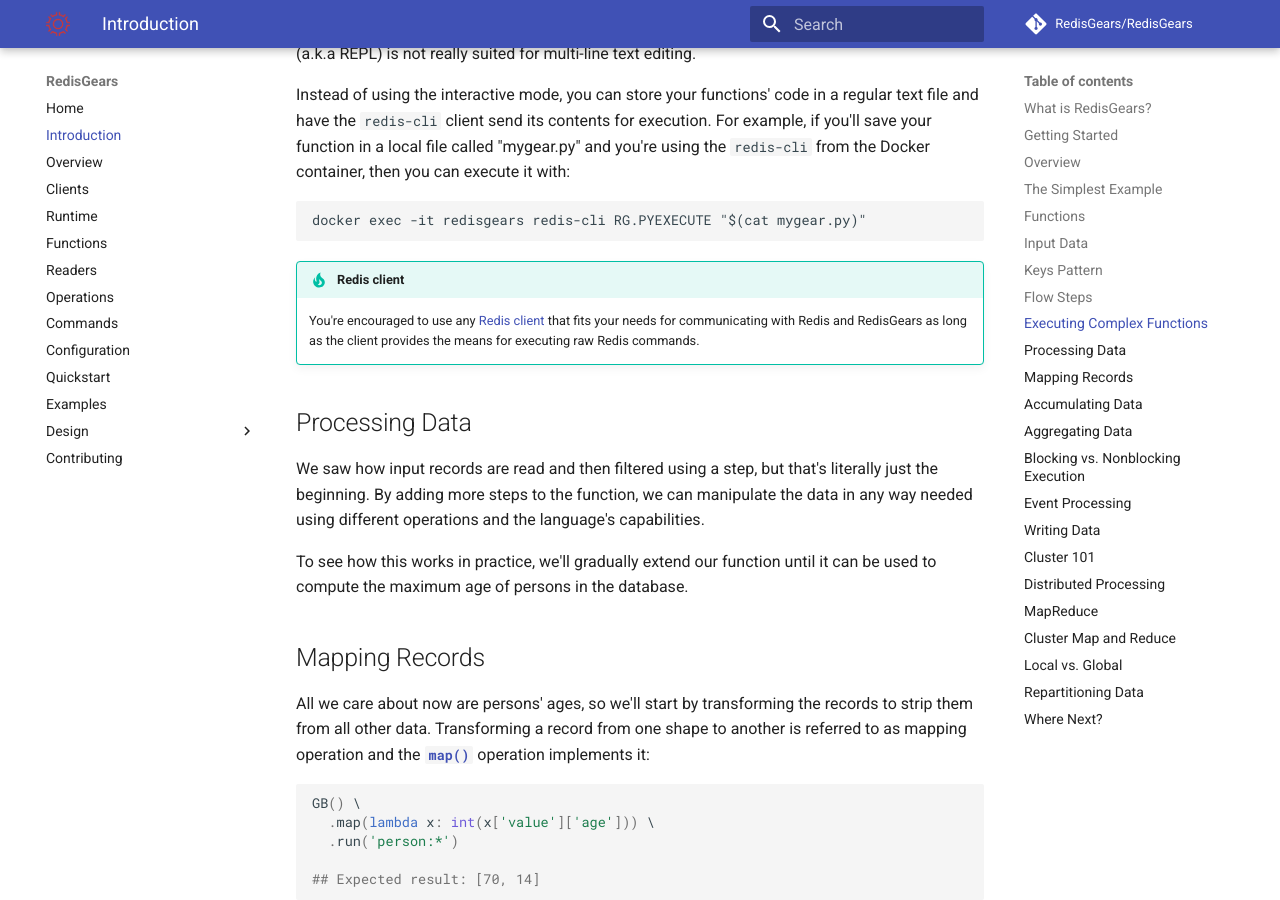
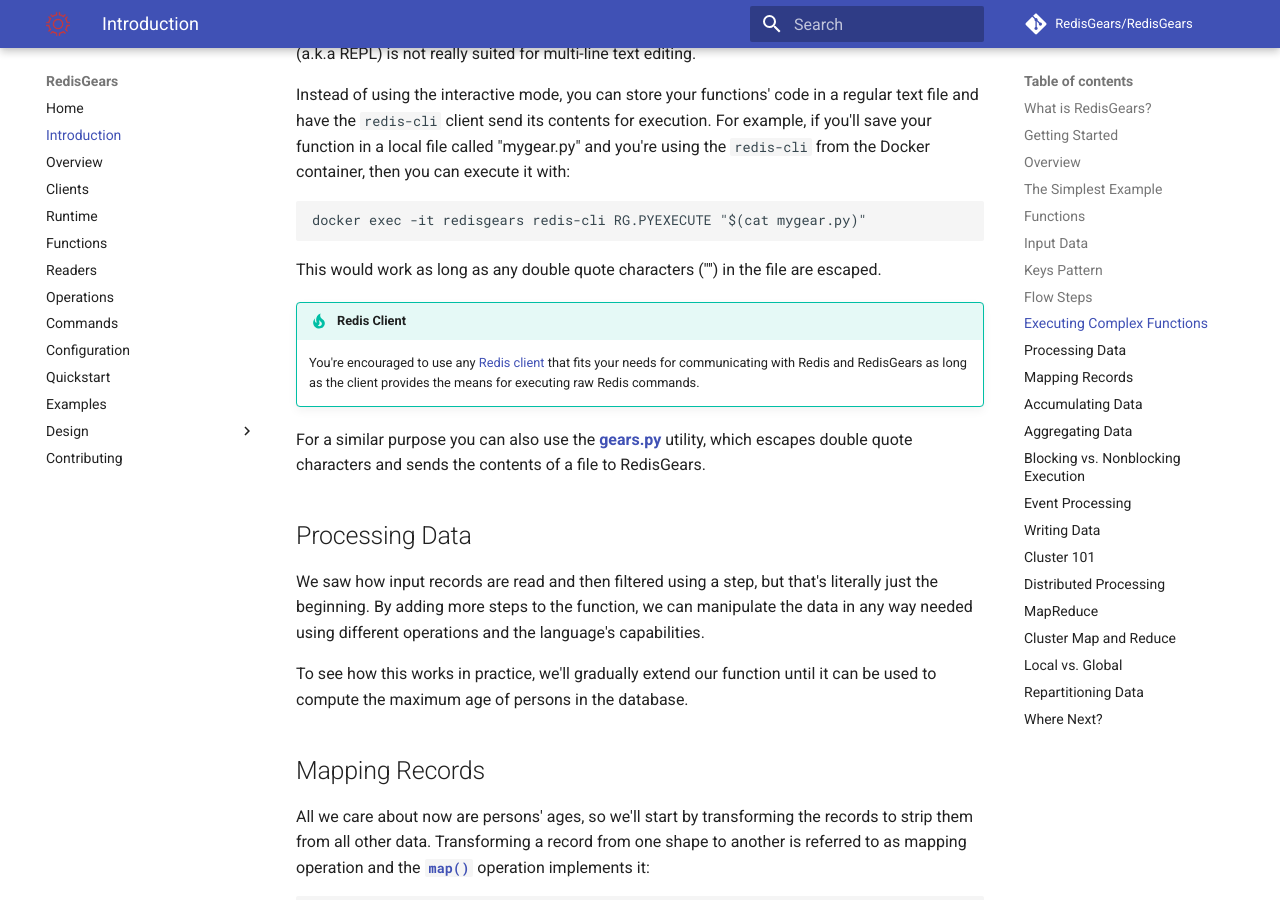
Before and after one commit to RedisGears/RedisGears, an MkDocs documentation site: the page built from docs/intro.md, in a window 1280 px wide and 900 px high, scrolled down 7322 px. Built offline with MkDocs 1.6.1 and Material for MkDocs 9.7.7, drawn with Linux system fonts in a browser that asks for light colours; comment, search, counter and statistics services are not loaded.

Commit message:
Adds a reference to gears.py in the intro

````diff
--- a/docs/intro.md
+++ b/docs/intro.md
@@ -265,8 +265,12 @@
 docker exec -it redisgears redis-cli RG.PYEXECUTE "$(cat mygear.py)"
 ```
 
-!!! tip "Redis client"
+This would work as long as any double quote characters ('"') in the file are escaped.
+
+!!! tip "Redis Client"
     You're encouraged to use any [Redis client](https://redis.io/clients) that fits your needs for communicating with Redis and RedisGears as long as the client provides the means for executing raw Redis commands.
+
+For a similar purpose you can also use the [**gears.py**](https://github.com/RedisGears/RedisGears/blob/master/recipes/gears.py) utility, which escapes double quote characters and sends the contents of a file to RedisGears.
 
 ## Processing Data
 We saw how input records are read and then filtered using a step, but that's literally just the beginning. By adding more steps to the function, we can manipulate the data in any way needed using different operations and the language's capabilities.
````
